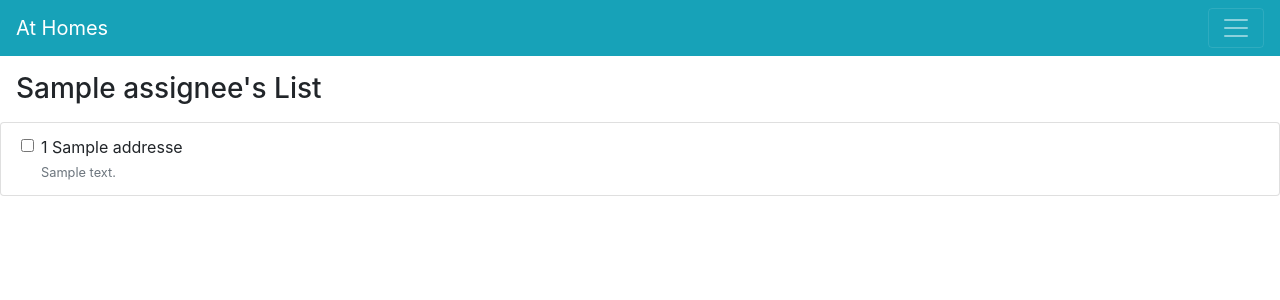
After one commit to skyricho/v10, a PHP site: template views/my-list.html.twig in a window 1280 px wide. The commit adds this page. Shown: the top 300 px of the page. Run offline with PHP 8.4, Linux system fonts and the light colour scheme; the template is opened without the code that fills it: most values are stand-ins (such as "Sample title", 1, 10 or a date in 2020); some libraries are stand-ins or nearby versions.

Commit message:
add files

```diff
--- /dev/null
+++ b/views/my-list.html.twig
@@ -0,0 +1,151 @@
+{% extends "base.html" %}
+
+{% block title %}At Homes{% endblock %}
+
+{% block Navbar %}
+  <a class="navbar-brand" href="index.php">At Homes</a>
+  <button class="navbar-toggler collapsed" type="button" data-toggle="collapse" data-target="#navbarsExample01" aria-controls="navbarsExample01" aria-expanded="false" aria-label="Toggle navigation">
+    <span class="navbar-toggler-icon"></span>
+  </button>
+
+  <div class="navbar-collapse collapse" id="navbarsExample01" style="">
+    <ul class="navbar-nav mr-auto">
+        <li class="nav-item">
+          <a class="nav-link" href="whatsapp://chat?code=ALhU5zMyOlu82xhiHwi8UV">Help (WhatsApp Group)</a>
+        </li>
+        <!--<li class="nav-item">
+        <a class="nav-link" href="phone">Phone Calls</a>
+        </li>-->
+        <li class="nav-item">
+        <a class="nav-link" href="localbusiness">Local Businesses</a>
+        </li>
+        <li class="nav-item">
+          <a class="nav-link" href="admin/?Filter=assigned">Admin</a>
+        </li>
+        <li class="nav-item">
+          <a class="nav-link" href="admin/s-13.php">S-13</a>
+        </li>
+        <li class="nav-item">
+          <a class="nav-link" href="admin/address-change-log.php">Change Log</a>
+        </li>
+
+      <!--
+
+      <li class="nav-item">
+        <a class="nav-link" href="signout.php">Sign out</a>
+      </li>-->
+    </ul>
+  </div>
+{% endblock %}
+
+{% block content %}
+
+<h3 class="m-3">{{assignee}}'s List</h3>
+
+{% if errorMessage %}
+  <div class="alert alert-success alert-dismissible fade show" role="alert">
+  {{ errorMessage }}
+  <button type="button" class="close" data-dismiss="alert" aria-label="Close">
+    <span aria-hidden="true">&times;</span>
+  </button>
+  </div>
+{% endif %}
+
+<ul class="list-group">
+  {% for address in addresses %}
+    {% if address.cStatus == 'ah' %}
+      <!-- Contacted -->
+      <li id="{{ address.recID }}" class="list-group-item">
+        <div class="background-color: red;">
+          <form id="{{ address.recID }}-form">
+            <input type="hidden" name="id" value="{{ address.recID }}">
+            <input type="hidden" name="notHome" value="">
+            <input type="hidden" name="streetNumber" value="{{ address.streetNumber }}">
+            <input type="hidden" name="streetName" value="{{ address.streetName }}">
+            <input type="hidden" name="addressDescription" value="{{ address.description|raw }}">
+
+            <div class="d-flex justify-content-between text-muted">
+              <div>
+                <div class="form-check">
+                  <input class="form-check-input" type="checkbox" value="" id="{{ address.recID }}-checkbox" ic-post-to="updateStatus.php" ic-target="#{{ address.recID }}" ic-confirm="Are you sure?" checked>
+                  <label class="form-check-label" for="defaultCheck1">
+                  {{ address.streetNumber }} {{ address.streetName }}
+                  </label>
+                </div>
+              </div>
+              <div>
+                <i class="fas fa-mail-bulk"></i> Letter sent
+              </div>
+            </div>
+
+
+                <!-- hide visted date -->
+                <!--<span id="{{ address.recID }}-visitDate" class="ml-3 badge-pill badge-light text-muted">
+                  <small><i>{{ address.modDate|date("D d M") }}</i></small>
+                </span>-->
+            {% if address.description  %}
+              <div>
+                <small class="text-muted">{{ address.description|raw }}</small>
+              </div>
+            {% endif %}
+
+          </form>
+        </div>
+      </li>
+    {% elseif address.cStatus == 'DNC' %}
+      <!-- DNC -->
+      <li id="{{ address.recID }}" class="list-group-item " > <!-- option: list-group-item-danger -->
+        <div class="form-check">
+          <input class="form-check-input" type="checkbox" value="" id="{{ address.recID }}-checkbox" disabled>
+          <label class="form-check-label" for="defaultCheck1">
+            <span class="badge badge-danger">DNC</span> {{ address.streetNumber }} {{ address.streetName }}
+            {% if address.description  %}
+              </br><small class="text-muted">{{ address.description|raw }}</small>
+            {% endif %}
+          </label>
+        </div>
+      </li>
+    {% elseif address.cStatus == 'HousingUnits' %}
+      <!-- Housing Units -->
+      <li id="{{ address.recID }}" class="list-group-item list-group-item-primary">
+        <a ic-get-from="HousingUnits.php?id={{ address.recID }}" ic-target="#{{ address.streetNumber }}-{{ address.streetNameWithDash }}-units" href="#{{ address.streetNumber }}-{{ address.streetNameWithDash }}-units" data-toggle="collapse" role="button" aria-expanded="false" aria-controls="{{ address.streetNumber }}-{{ address.streetNameWithDash }}-units">
+          {{ address.streetNumber }} {{ address.streetName }}
+        </a>
+        {% if address.cUnitBlockContacted == 1 %}
+        <span class="badge badge-light ml-1">
+          <i class="far fa-building"></i> All units contacted</span>
+        <span class="badge badge-pill badge-secondary ml-1">{{ address.UnitsNH }}</span>
+        {% else %}
+        <span class="badge badge-light ml-1"><i class="far fa-building"></i> {{ address.unitsNH }} units to contact</span>
+        {% endif %}
+      </li>
+      <div class="collapse" id="{{ address.streetNumber }}-{{ address.streetNameWithDash }}-units"></div>
+    {% else %}
+       <!-- Default: Not contacted yet -->
+       <li id="{{ address.recID }}" class="list-group-item">
+          <form id="{{ address.recID }}-form">
+            <input type="hidden" name="id" value="{{ address.recID }}">
+            <input type="hidden" name="isHome" value="">
+            <input type="hidden" name="streetNumber" value="{{ address.streetNumber }}">
+            <input type="hidden" name="streetName" value="{{ address.streetName }}">
+            <input type="hidden" name="addressDescription" value="{{ address.description|raw }}">
+            <div class="form-check">
+              <input class="form-check-input" type="checkbox" value="" id="{{ address.recID }}-checkbox" ic-post-to="updateStatus.php"
+          ic-target="#{{ address.recID }}">
+              <label class="form-check-label" for="defaultCheck1">
+                {{ address.streetNumber }} {{ address.streetName }}
+                {% if address.description  %}
+                  </br><small class="text-muted">{{ address.description|raw }}</small>
+                {% endif %}
+              </label>
+             </div>
+          </form>
+        </li>
+    {% endif %}
+  {% endfor %}
+</ul>
+
+
+
+
+{% endblock %}
```
Also changed, not shown: my-list.php (added, +63 -0 lines), views/index.html.twig (+29 -0 lines), img/memorial-2021.png (added).
